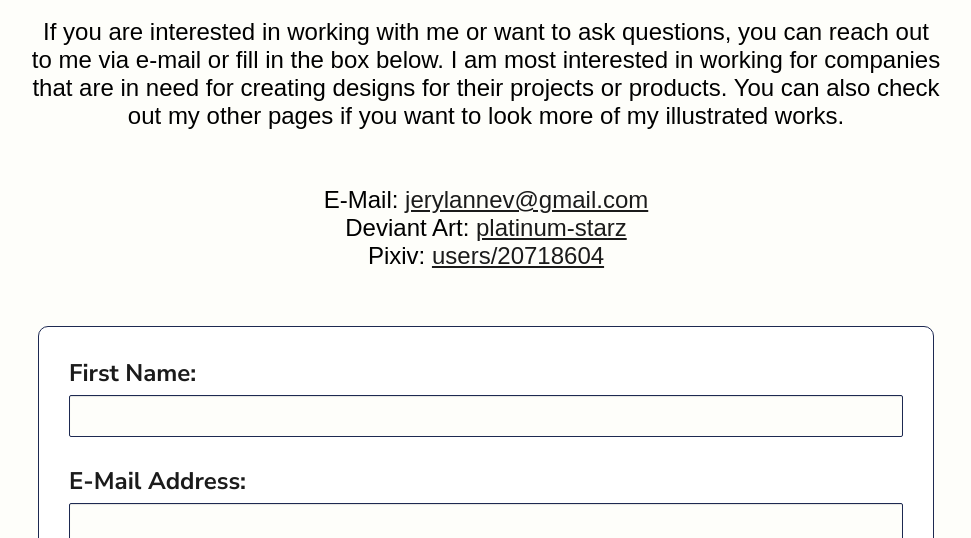
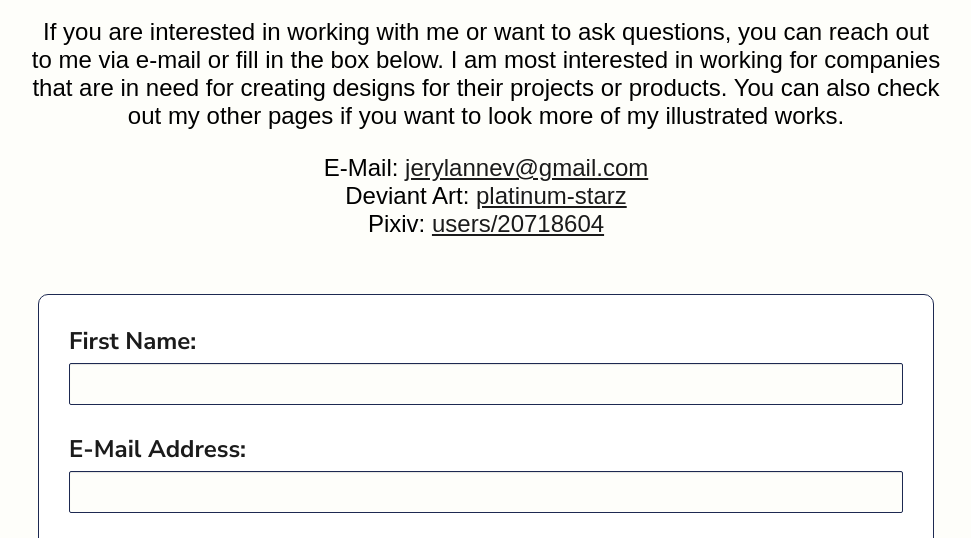
Before and after one commit to agnt-j/P03-Portfolio, a plain HTML site: page contact.html in a window 1280 px wide. Shown: the part 258-796 px from the top of the page, without its empty margins (154-1125 px from the left). Drawn offline with Linux system fonts and the light colour scheme.

Commit message:
Updated contact page

```diff
--- a/contact.html
+++ b/contact.html
@@ -32,13 +32,13 @@
   <div class="contact-container">
     <p>If you are interested in working with me or want to ask questions, you can reach out to me via e-mail or fill in the box below.
        I am most interested in working for companies that are in need for creating designs for their projects or products. You can also
-       check out my other pages if you want to look more of my illustrated works.</p>
-    </div>
-    <div class="contact-container">
+       check out my other pages if you want to look more of my illustrated works.</p><br>
+
       <p>E-Mail: <a class="text-link" href="#">jerylannev@gmail.com</a>
         <br>Deviant Art: <a class="text-link" href="https://www.deviantart.com/platinum-starz">platinum-starz</a>
         <br>Pixiv: <a class="text-link" href="https://www.pixiv.net/en/users/20718604">users/20718604</a>
       </p>
+
       </div>
 
       <div class="contact-container">
```
